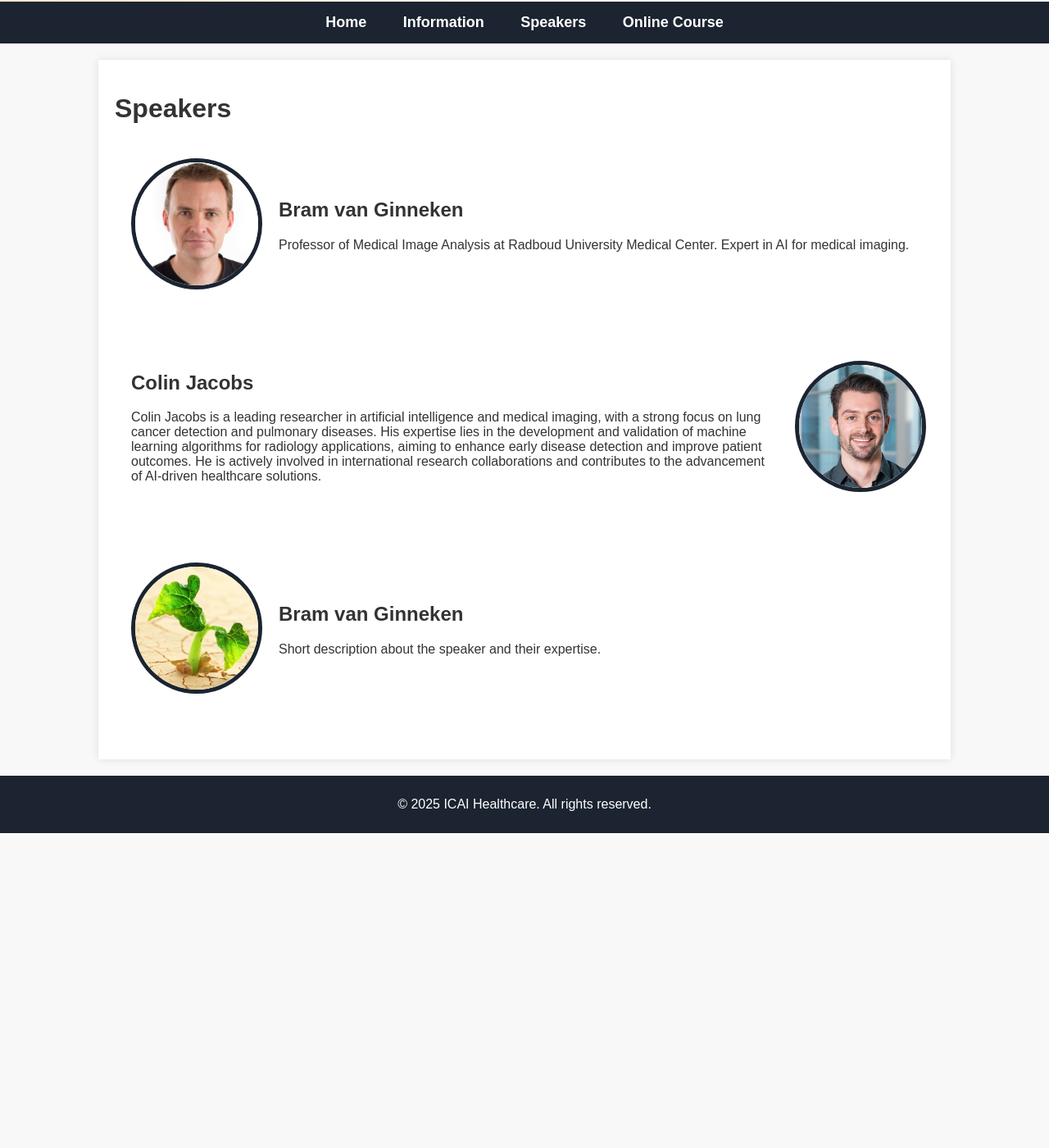
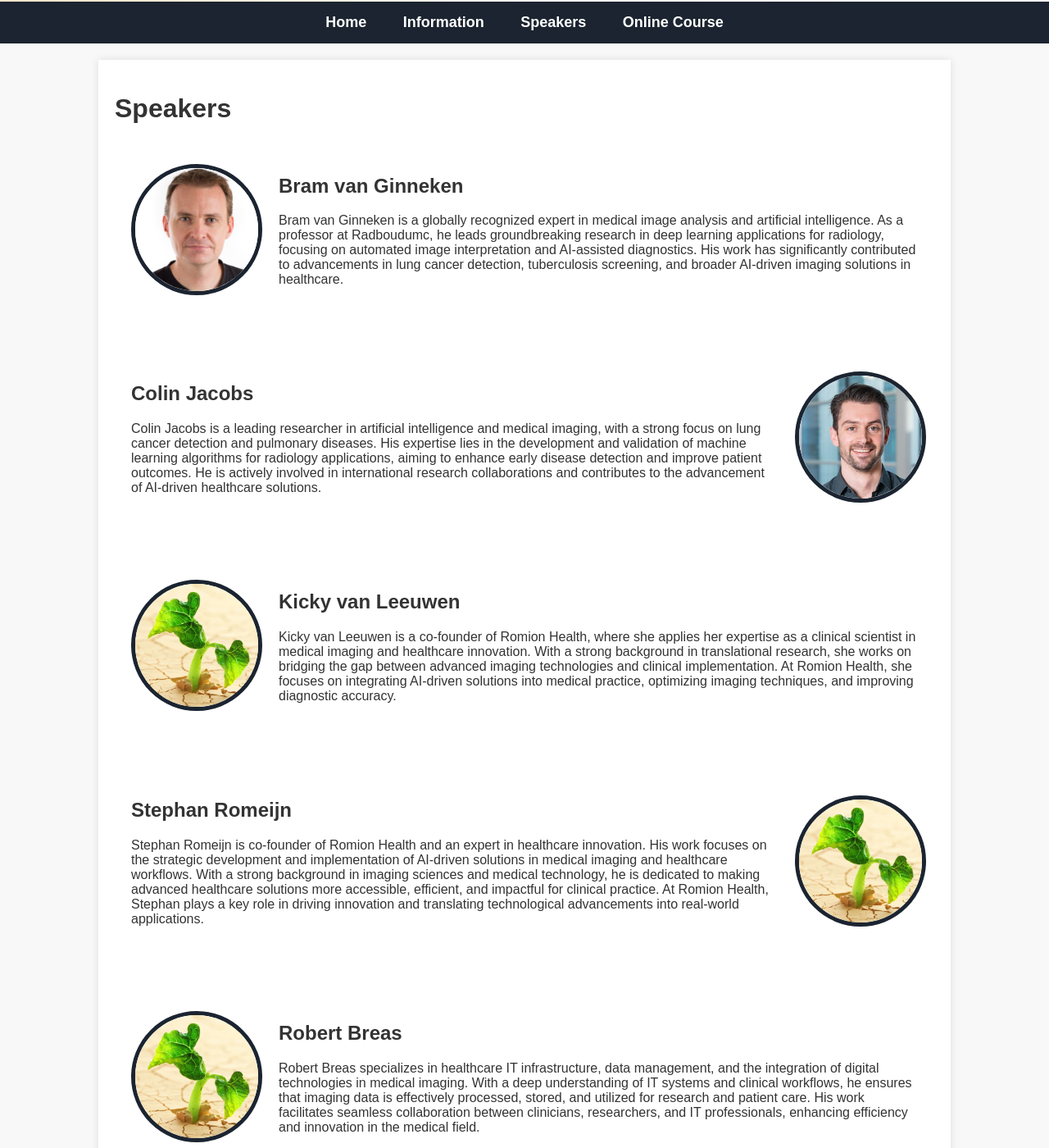
Before and after one commit to marliebesouw/marliebesouw.github.io, a Jekyll site: the page built from speakers.md, in a window 1280 px wide and 1400 px high, scrolled down 215 px. Shown: the whole window at 82% size. Built offline with Jekyll 4.4.1, drawn with Linux system fonts in a browser that asks for light colours; before the commit the page ends 1231 px from its top, so only the background shows below that.

Commit message:
added speakers

```diff
--- a/speakers.md
+++ b/speakers.md
@@ -10,7 +10,7 @@ title: Speakers
     <img src="{{ site.baseurl }}/assets/img/Bram_van_Ginneken.jpg" alt="Bram van Ginneken">
     <div class="speaker-info">
        <h2>Bram van Ginneken</h2>
-       <p>Professor of Medical Image Analysis at Radboud University Medical Center. Expert in AI for medical imaging.</p>
+       <p> Bram van Ginneken is a globally recognized expert in medical image analysis and artificial intelligence. As a professor at Radboudumc, he leads groundbreaking research in deep learning applications for radiology, focusing on automated image interpretation and AI-assisted diagnostics. His work has significantly contributed to advancements in lung cancer detection, tuberculosis screening, and broader AI-driven imaging solutions in healthcare.</p>
     </div>
 </div>
 
@@ -27,7 +27,24 @@ title: Speakers
 <div class="speaker left">
     <img src="{{ site.baseurl }}/assets/img/another-speaker.png" alt="Another Speaker">
     <div class="speaker-info">
-        <h2>Bram van Ginneken</h2>
-        <p>Short description about the speaker and their expertise.</p>
+        <h2>Kicky van Leeuwen</h2>
+        <p> Kicky van Leeuwen is a co-founder of Romion Health, where she applies her expertise as a clinical scientist in medical imaging and healthcare innovation. With a strong background in translational research, she works on bridging the gap between advanced imaging technologies and clinical implementation. At Romion Health, she focuses on integrating AI-driven solutions into medical practice, optimizing imaging techniques, and improving diagnostic accuracy. </p>
     </div>
 </div>
+
+<div class="speaker right">
+    <img src="{{ site.baseurl }}/assets/img/another-speaker.png" alt="Another Speaker">
+    <div class="speaker-info">
+        <h2>Stephan Romeijn</h2>
+        <p>Stephan Romeijn is co-founder of Romion Health and an expert in healthcare innovation. His work focuses on the strategic development and implementation of AI-driven solutions in medical imaging and healthcare workflows. With a strong background in imaging sciences and medical technology, he is dedicated to making advanced healthcare solutions more accessible, efficient, and impactful for clinical practice. At Romion Health, Stephan plays a key role in driving innovation and translating technological advancements into real-world applications.</p>
+    </div>
+</div>
+
+
+<div class="speaker left">
+    <img src="{{ site.baseurl }}/assets/img/another-speaker.png" alt="Another Speaker">
+    <div class="speaker-info">
+        <h2>Robert Breas</h2>
+        <p> Robert Breas specializes in healthcare IT infrastructure, data management, and the integration of digital technologies in medical imaging. With a deep understanding of IT systems and clinical workflows, he ensures that imaging data is effectively processed, stored, and utilized for research and patient care. His work facilitates seamless collaboration between clinicians, researchers, and IT professionals, enhancing efficiency and innovation in the medical field. </p>
+    </div>
+</div>
```
